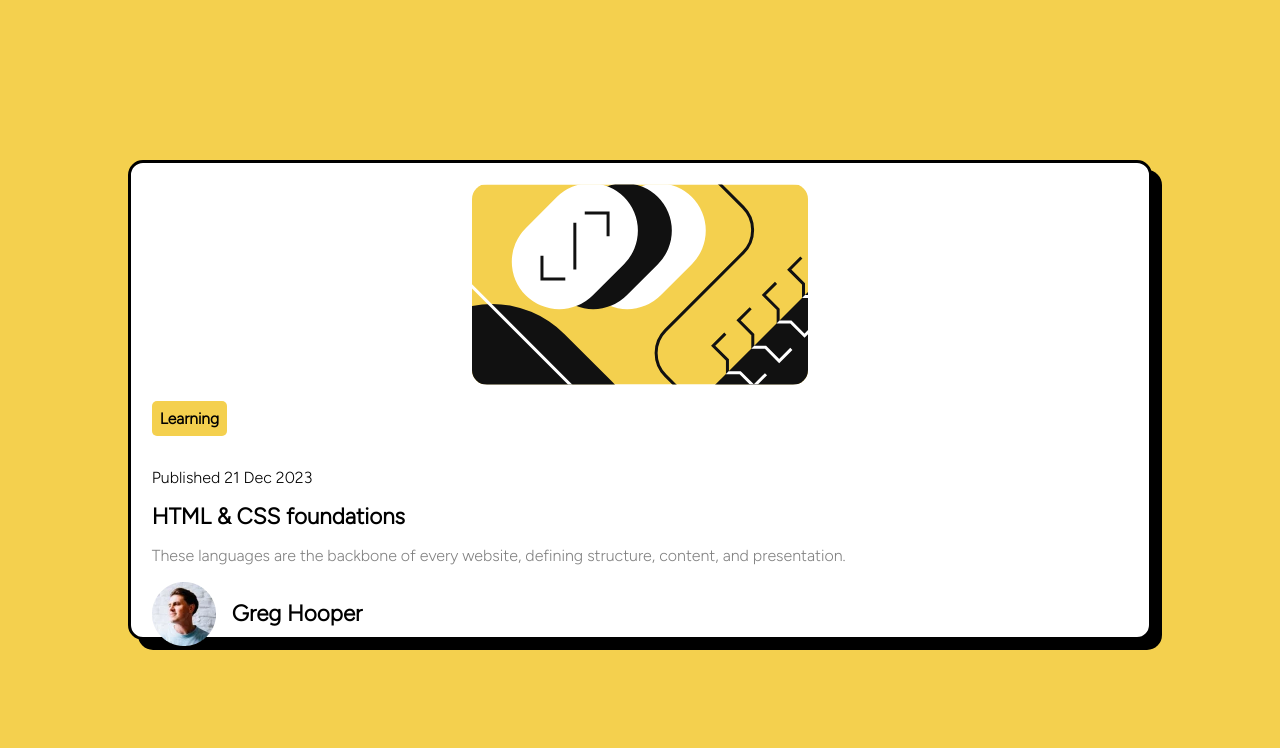
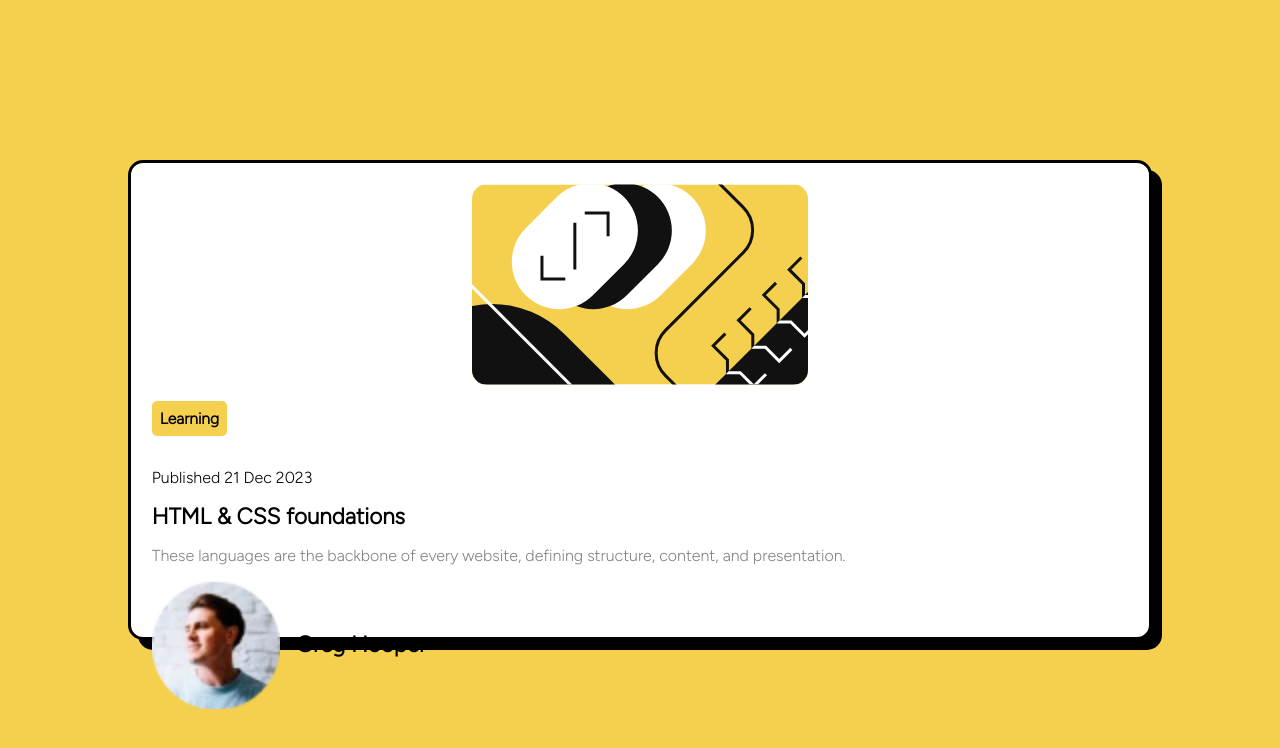
Before and after one commit to UdayPahan/blog-preview-card, a plain HTML site: page index.html in a window 1280 px wide. Drawn offline with Linux system fonts and the light colour scheme.

Commit message:
update author.css

```diff
--- a/author.css
+++ b/author.css
@@ -2,6 +2,11 @@
    display:flex;
 }
 
+.author img{
+   width:10vw;
+   height:10vw;
+   object-fit: cover;
+}
 .author h1{
    font-size:1.4rem;
    align-self: center;
```
